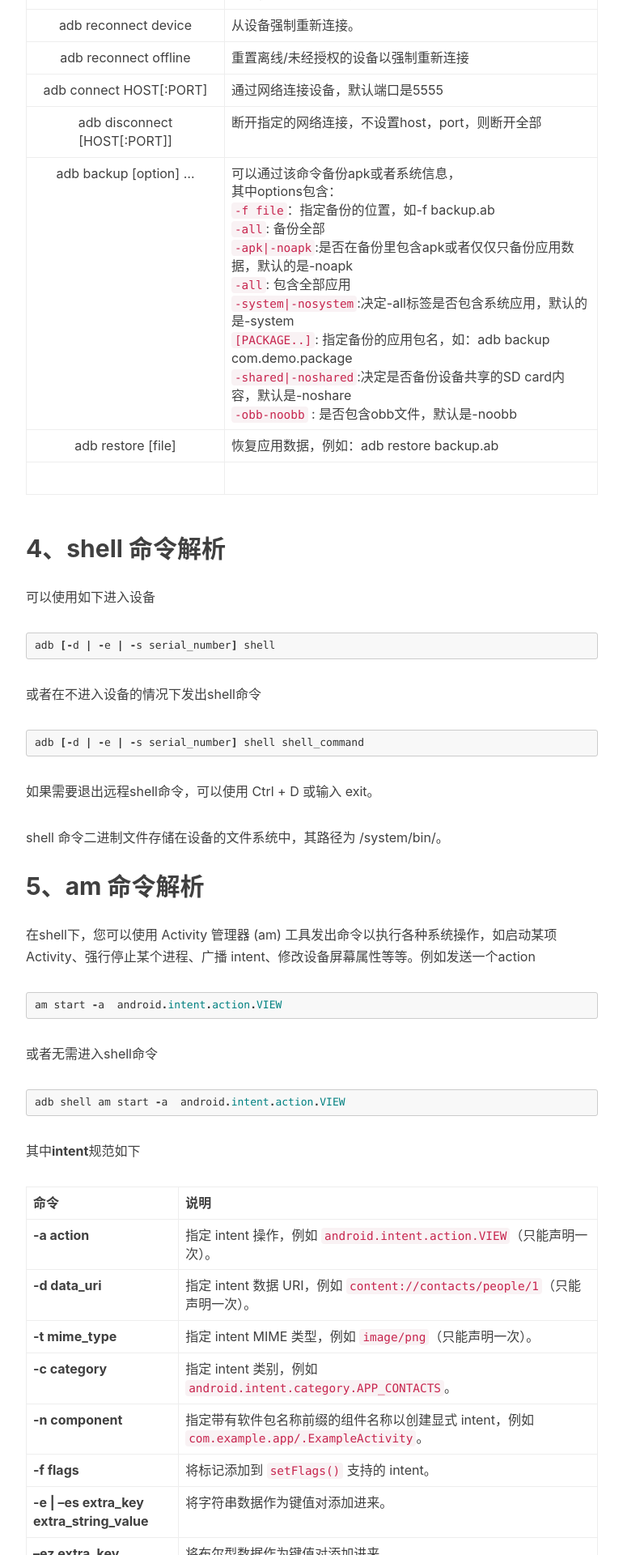
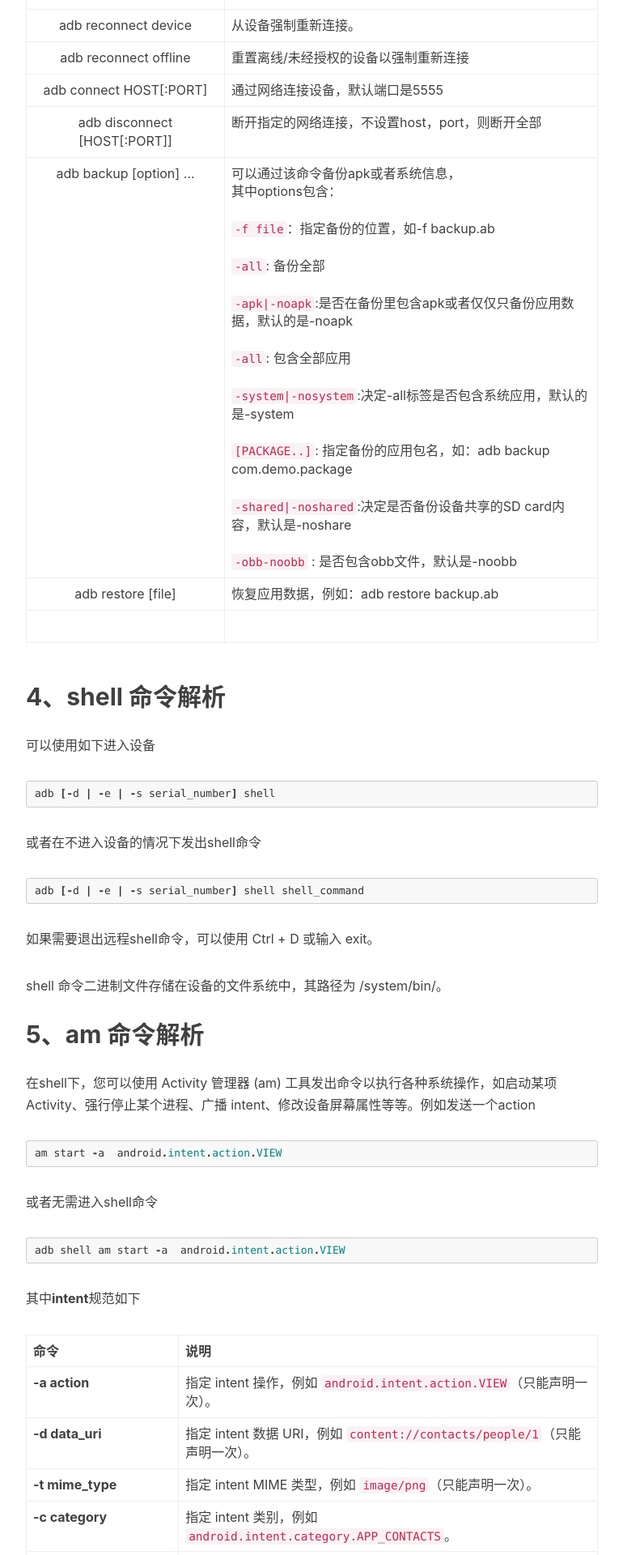
Before and after one commit to weiwangqiang/weiwangqiang.github.io, a Jekyll site: the page built from _posts/2019-11-03-adb-debug-detail.markdown, in a window 1280 px wide. Shown: the part 2581-4501 px from the top of the page at 81% size, without its empty margins (233-1003 px from the left). Built offline with Jekyll 4.4.1, drawn with Linux system fonts in a browser that asks for light colours; nearby versions of some CDN libraries; comment, search, counter and statistics services are not loaded.

Commit message:
[feature][][apk_build] update adb blog
[what]
[why]
[how]

```diff
--- a/_posts/2019-11-03-adb-debug-detail.markdown
+++ b/_posts/2019-11-03-adb-debug-detail.markdown
@@ -90,7 +90,7 @@
 |adb  reconnect offline | 重置离线/未经授权的设备以强制重新连接 |
 |adb connect  HOST[:PORT]| 通过网络连接设备，默认端口是5555 |
 |adb disconnect [HOST[:PORT]]|断开指定的网络连接，不设置host，port，则断开全部|
-|adb backup [option] ... |可以通过该命令备份apk或者系统信息，<br>其中options包含：<br>`-f file`：指定备份的位置，如-f  backup.ab<br>`-all`: 备份全部<br>`-apk|-noapk`:是否在备份里包含apk或者仅仅只备份应用数据，默认的是-noapk<br>`-all`: 包含全部应用<br>`-system|-nosystem`:决定-all标签是否包含系统应用，默认的是-system<br>`[PACKAGE..]`: 指定备份的应用包名，如：adb backup com.demo.package<br>`-shared|-noshared`:决定是否备份设备共享的SD card内容，默认是-noshare<br> `-obb-noobb` : 是否包含obb文件，默认是-noobb|
+|adb backup [option] ... |可以通过该命令备份apk或者系统信息，<br>其中options包含：<br><br>`-f file`：指定备份的位置，如-f  backup.ab<br><br/>`-all`: 备份全部<br><br/>`-apk|-noapk`:是否在备份里包含apk或者仅仅只备份应用数据，默认的是-noapk<br><br/>`-all`: 包含全部应用<br><br/>`-system|-nosystem`:决定-all标签是否包含系统应用，默认的是-system<br><br/>`[PACKAGE..]`: 指定备份的应用包名，如：adb backup com.demo.package<br><br/>`-shared|-noshared`:决定是否备份设备共享的SD card内容，默认是-noshare<br><br/> `-obb-noobb` : 是否包含obb文件，默认是-noobb|
 |adb restore [file] |恢复应用数据，例如：adb restore backup.ab|
 | ||
 
@@ -149,12 +149,12 @@
 
 | 命令                                         | 说明                                                         |
 | :------------------------------------------- | ------------------------------------------------------------ |
-| start [**options**] **intent**               | 启动 `intent` 指定的 `Activity`。 请参阅intent规范<br>其中***options***包括<br> `-D`：启用调试。<br>`--start-profiler file`：启动分析器并将结果发送到 `file`。<br>`-P file`：类似于 `--start-profiler`，但当应用进入空闲状态时分析停止。<br>`-R count`：重复启动 Activity `count` 次。在每次重复前，将完成顶层 Activity。<br>`-S`：启动 Activity 前强行停止目标应用。<br>`--opengl-trace`：启用对 OpenGL 函数的跟踪。 |
+| start [**options**] **intent**               | 启动 `intent` 指定的 `Activity`。 请参阅intent规范<br>其中***options***包括<br><br/> `-D`：启用调试。<br><br/>`--start-profiler file`：启动分析器并将结果发送到 `file`。<br><br/>`-P file`：类似于 `--start-profiler`，但当应用进入空闲状态时分析停止。<br><br/>`-R count`：重复启动 Activity `count` 次。在每次重复前，将完成顶层 Activity。<br><br/>`-S`：启动 Activity 前强行停止目标应用。<br><br/>`--opengl-trace`：启用对 OpenGL 函数的跟踪。 |
 | startservice [**options**] **intent**        | 启动 `intent` 指定的 `Service`。请参阅intent规范             |
 | force-stop **package**                       | 强行停止与 `package`（应用的软件包名称）关联的所有进程。     |
 | kill-all                                     | 终止所有后台进程                                             |
 | broadcast [options] intent                   | 发出广播 intent。请参阅intent规范                            |
-| instrument [**options**] **component**       | 使用 `Instrumentation` 实例启动监控。通常情况下，目标 `component` 是 `test_package/runner_class` 格式。<br>具体options选项包括：<br>`-r`：输出原始结果（否则对 `report_key_streamresult` 进行解码）。与 `[-e perf true]` 结合使用以生成性能测量值的原始输出。<br>`-e name value`：将参数 `name` 设为 `value`。对于测试运行器，通用格式为 `-e testrunner_flag value[,value...]`。<br>`-p file`：将分析数据写入 `file`。<br>`-w`：先等待插桩完成，然后再返回。测试运行器需要使用此选项。 |
+| instrument [**options**] **component**       | 使用 `Instrumentation` 实例启动监控。通常情况下，目标 `component` 是 `test_package/runner_class` 格式。<br>具体options选项包括：<br><br/>`-r`：输出原始结果（否则对 `report_key_streamresult` 进行解码）。与 `[-e perf true]` 结合使用以生成性能测量值的原始输出。<br><br/>`-e name value`：将参数 `name` 设为 `value`。对于测试运行器，通用格式为 `-e testrunner_flag value[,value...]`。<br><br/>`-p file`：将分析数据写入 `file`。<br><br/>`-w`：先等待插桩完成，然后再返回。测试运行器需要使用此选项。 |
 | profile start **process** **file**           | 启动 `process` 的分析器，将结果写入 `file`。                 |
 | profile stop **process**                     | 停止 `process` 的分析器。                                    |
 | dumpheap [**options**] **process** **file**  | 转储 `process` 的堆，写入 `file`。<br>具体options选项包括：<br>`-n`：转储原生堆，而非托管堆。<br>`--user [user_id | current] ` 提供进程名称时，指定要转储的进程的用户；如果未指定，则使用当前用户。 |
```
